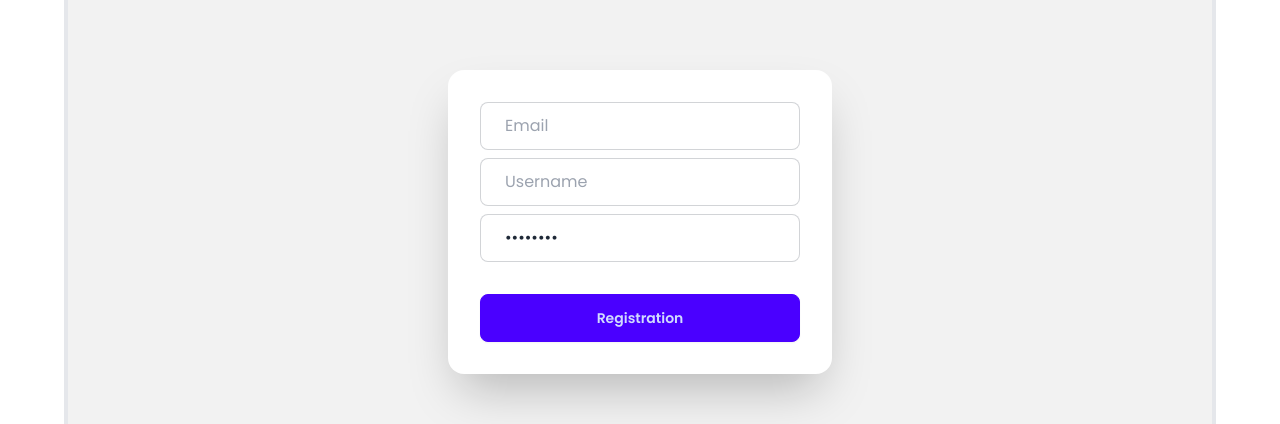
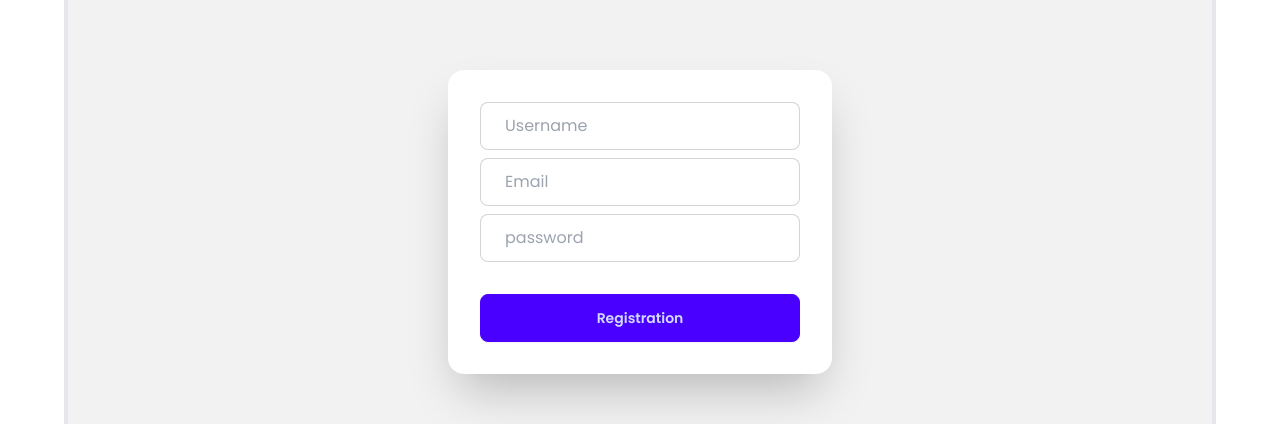
Before and after one commit to didarulZend1981/auth-test, a React (Vite) app: page /register in a window 1280 px wide. Shown: the part 250-674 px from the top of the page. Built offline with nearby package versions, Linux system fonts and the light colour scheme.

Commit message:
login & registration update

```diff
--- a/package.json
+++ b/package.json
@@ -15,6 +15,7 @@
     "match-sorter": "^6.3.4",
     "react": "^18.2.0",
     "react-dom": "^18.2.0",
+    "react-icons": "^5.0.1",
     "react-router-dom": "^6.22.3",
     "sort-by": "^0.0.2"
   },
--- a/src/pages/Login/Login.jsx
+++ b/src/pages/Login/Login.jsx
@@ -1,22 +1,34 @@
-
+import { MdEmail } from "react-icons/md";
+import { RiLockPasswordLine } from "react-icons/ri";
 
 const Login = () => {
+  const handleLogin = e =>{
+    e.preventDefault();
+    // const email = e.target.email.value;
+    // const password = e.target.password.value;
+    // console.log(email,password);
+    const form = new FormData(e.currentTarget);
+    const email = form.get('email');
+    const password = form.get('password');
+    console.log(email, password);
+  }
+
   return (
     <div>
         <div className="hero min-h-screen bg-base-200">
               <div className="hero-content flex-col lg:flex-row-reverse">
 
                 <div className="card shrink-0 w-full max-w-sm shadow-2xl bg-base-100">
-                  <form className="card-body">
+                  <form onSubmit={handleLogin} className="card-body">
 
                       <div className="input input-bordered flex items-center gap-2">
-                        <svg xmlns="http://www.w3.org/2000/svg" viewBox="0 0 16 16" fill="currentColor" className="w-4 h-4 opacity-70"><path d="M2.5 3A1.5 1.5 0 0 0 1 4.5v.793c.026.009.051.02.076.032L7.674 8.51c.206.1.446.1.652 0l6.598-3.185A.755.755 0 0 1 15 5.293V4.5A1.5 1.5 0 0 0 13.5 3h-11Z" /><path d="M15 6.954 8.978 9.86a2.25 2.25 0 0 1-1.956 0L1 6.954V11.5A1.5 1.5 0 0 0 2.5 13h11a1.5 1.5 0 0 0 1.5-1.5V6.954Z" /></svg>
-                        <input type="text" className="grow" placeholder="Email" />
+                        <MdEmail></MdEmail>
+                        <input type="text" name="email" className="grow" placeholder="Email" />
                       </div>
 
                       <div className="input input-bordered flex items-center gap-2">
-                        <svg xmlns="http://www.w3.org/2000/svg" viewBox="0 0 16 16" fill="currentColor" className="w-4 h-4 opacity-70"><path fillRule="evenodd" d="M14 6a4 4 0 0 1-4.899 3.899l-1.955 1.955a.5.5 0 0 1-.353.146H5v1.5a.5.5 0 0 1-.5.5h-2a.5.5 0 0 1-.5-.5v-2.293a.5.5 0 0 1 .146-.353l3.955-3.955A4 4 0 1 1 14 6Zm-4-2a.75.75 0 0 0 0 1.5.5.5 0 0 1 .5.5.75.75 0 0 0 1.5 0 2 2 0 0 0-2-2Z" clipRule="evenodd" /></svg>
-                        <input type="password" className="grow" value="password" />
+                      <RiLockPasswordLine></RiLockPasswordLine>
+                        <input type="password" name="password" className="grow" placeholder="password"/>
                       </div>
 
                     <div className="form-control mt-6">
--- a/src/pages/Registration/Registration.jsx
+++ b/src/pages/Registration/Registration.jsx
@@ -1,25 +1,39 @@
-
+import { MdEmail } from "react-icons/md";
+import { FaUser } from "react-icons/fa";
+import { RiLockPasswordLine } from "react-icons/ri";
 
 const Registration = () => {
+  const handleRegistration = e =>{
+    e.preventDefault();
+    // const email = e.target.email.value;
+    // const password = e.target.password.value;
+    // console.log(email,password);
+    const form = new FormData(e.currentTarget);
+    const email = form.get('email');
+    const user = form.get('user');
+    const password = form.get('password');
+    console.log(email,user,password);
+  }
+
   return (
     <div>
       <div className="hero min-h-screen bg-base-200">
               <div className="hero-content flex-col lg:flex-row-reverse">
 
                 <div className="card shrink-0 w-full max-w-sm shadow-2xl bg-base-100">
-                  <form className="card-body">
+                  <form onSubmit={handleRegistration} className="card-body">
+                      <div className="input input-bordered flex items-center gap-2">
+                        <FaUser></FaUser>
+                        <input type="text" className="grow" placeholder="Username" name="user" />
+                      </div>
+                      <div className="input input-bordered flex items-center gap-2">
+                        <MdEmail></MdEmail>
+                        <input type="text" className="grow" placeholder="Email" name="email" />
+                      </div>
 
                       <div className="input input-bordered flex items-center gap-2">
-                        <svg xmlns="http://www.w3.org/2000/svg" viewBox="0 0 16 16" fill="currentColor" className="w-4 h-4 opacity-70"><path d="M2.5 3A1.5 1.5 0 0 0 1 4.5v.793c.026.009.051.02.076.032L7.674 8.51c.206.1.446.1.652 0l6.598-3.185A.755.755 0 0 1 15 5.293V4.5A1.5 1.5 0 0 0 13.5 3h-11Z" /><path d="M15 6.954 8.978 9.86a2.25 2.25 0 0 1-1.956 0L1 6.954V11.5A1.5 1.5 0 0 0 2.5 13h11a1.5 1.5 0 0 0 1.5-1.5V6.954Z" /></svg>
-                        <input type="text" className="grow" placeholder="Email" />
-                      </div>
-                      <div className="input input-bordered flex items-center gap-2">
-                        <svg xmlns="http://www.w3.org/2000/svg" viewBox="0 0 16 16" fill="currentColor" className="w-4 h-4 opacity-70"><path d="M8 8a3 3 0 1 0 0-6 3 3 0 0 0 0 6ZM12.735 14c.618 0 1.093-.561.872-1.139a6.002 6.002 0 0 0-11.215 0c-.22.578.254 1.139.872 1.139h9.47Z" /></svg>
-                        <input type="text" className="grow" placeholder="Username" />
-                      </div>
-                      <div className="input input-bordered flex items-center gap-2">
-                        <svg xmlns="http://www.w3.org/2000/svg" viewBox="0 0 16 16" fill="currentColor" className="w-4 h-4 opacity-70"><path fillRule="evenodd" d="M14 6a4 4 0 0 1-4.899 3.899l-1.955 1.955a.5.5 0 0 1-.353.146H5v1.5a.5.5 0 0 1-.5.5h-2a.5.5 0 0 1-.5-.5v-2.293a.5.5 0 0 1 .146-.353l3.955-3.955A4 4 0 1 1 14 6Zm-4-2a.75.75 0 0 0 0 1.5.5.5 0 0 1 .5.5.75.75 0 0 0 1.5 0 2 2 0 0 0-2-2Z" clipRule="evenodd" /></svg>
-                        <input type="password" className="grow" value="password" />
+                        <RiLockPasswordLine></RiLockPasswordLine>
+                        <input type="password" className="grow" placeholder="password" name="password" />
                       </div>
 
                     <div className="form-control mt-6">
```
Also changed, not shown: 1 other file (tests, documents, lock files or other folders).
